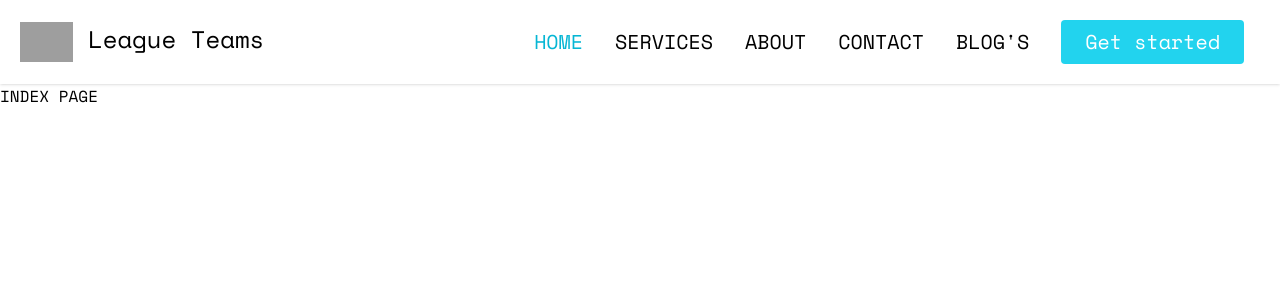
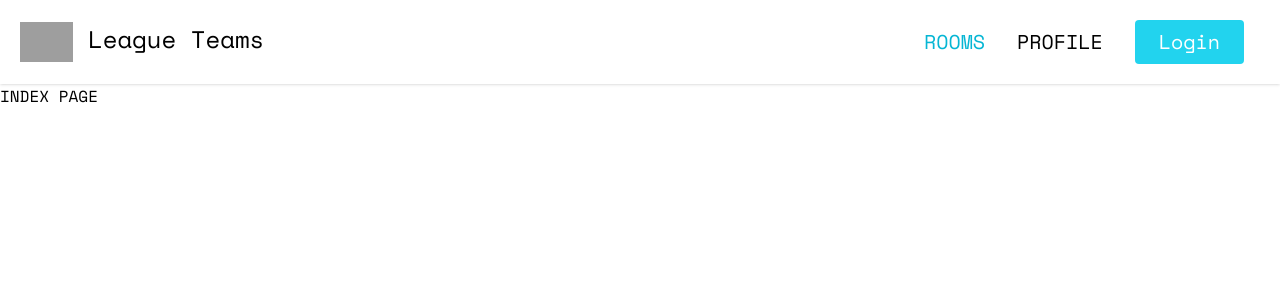
Before and after one commit to keepItSaber/schools-website, a Nuxt app: page / in a window 1280 px wide. Shown: the top 300 px of the page. Built offline with nearby package versions, Linux system fonts and the light colour scheme; grey boxes are pictures that could not be loaded.

Commit message:
refact: nav

```diff
--- a/components/Navigation/index.vue
+++ b/components/Navigation/index.vue
@@ -19,35 +19,19 @@ const UIStore = useUIStore();
       class="md:flex md:items-center z-[-1] md:z-auto md:static absolute bg-white w-full left-0 md:w-auto md:py-0 py-4 md:pl-0 pl-7 md:opacity-100 opacity-0 top-[-400px] transition-all ease-in duration-500"
     >
       <NavigationItem
-        title="HOME"
+        title="ROOMS"
         route="/"
         :is-active="UIStore.isActive('/')"
       />
       <NavigationItem
-        title="SERVICES"
-        route="/services"
+        title="PROFILE"
+        route="/profile"
         :is-active="UIStore.isActive('/services')"
       />
-      <NavigationItem
-        title="ABOUT"
-        route="/about"
-        :is-active="UIStore.isActive('/about')"
-      />
-      <NavigationItem
-        title="CONTACT"
-        route="/contact"
-        :is-active="UIStore.isActive('/contact')"
-      />
-      <NavigationItem
-        title="BLOG'S"
-        route="/blog"
-        :is-active="UIStore.isActive('blog')"
-      />
-
       <button
         class="bg-cyan-400 text-xl text-white duration-500 px-6 py-2 mx-4 hover:bg-cyan-500 rounded"
       >
-        Get started
+        Login
       </button>
     </ul>
   </nav>
--- a/pages/about.vue
+++ /dev/null
@@ -1 +0,0 @@
-<template>about</template>
--- a/pages/index.vue
+++ b/pages/index.vue
@@ -1 +1,3 @@
-<template>INDEX PAGE</template>
+<template>
+  <div>INDEX PAGE</div>
+</template>
--- /dev/null
+++ b/pages/profile.vue
@@ -0,0 +1,3 @@
+<template>
+  <div>PROFILE PAGE</div>
+</template>
```
